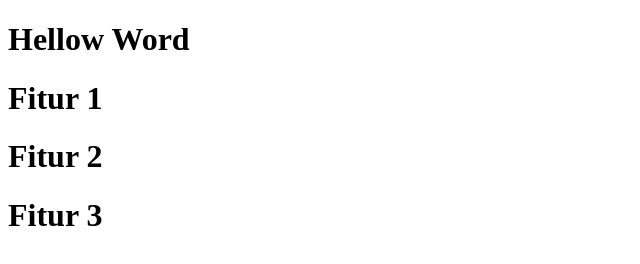
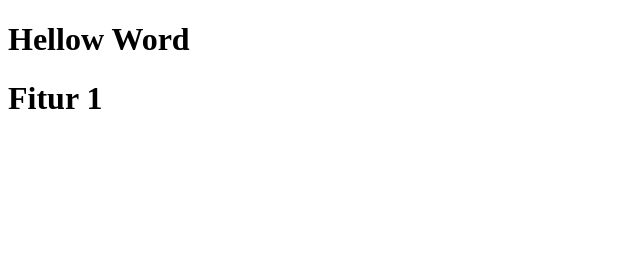
Before and after one commit to lunave94/new-repo, a plain HTML site: page index.html in a window 1280 px wide. Shown: the whole page, without its empty margins (0-640 px from the left). Drawn offline with Linux system fonts and the light colour scheme.

Commit message:
kembali ke fitur 1

```diff
--- a/index.html
+++ b/index.html
@@ -8,7 +8,5 @@
   <body>
     <h1>Hellow Word</h1>
     <h1>Fitur 1</h1>
-    <h1>Fitur 2</h1>
-    <h1>Fitur 3</h1>
   </body>
 </html>
```
